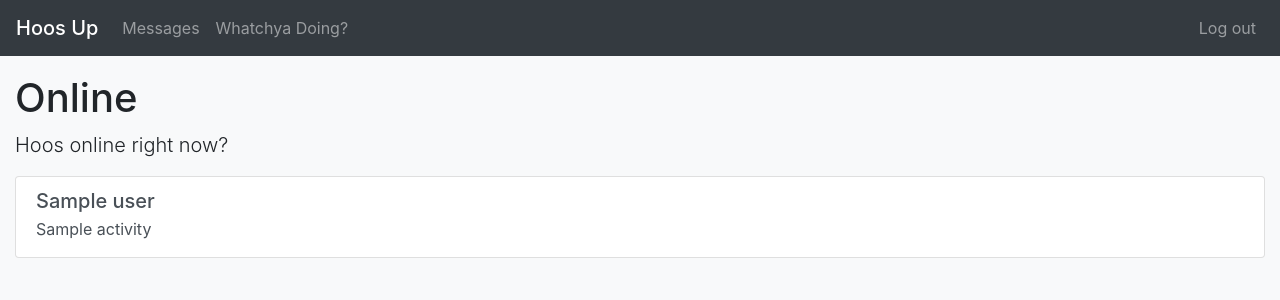
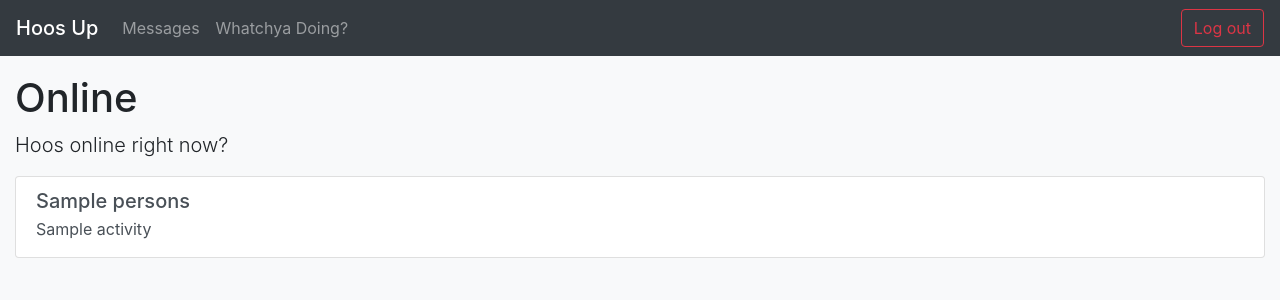
Before and after one commit to sidman00/HoosUp, a Django app: template hoosuprightnow/templates/hoosuprightnow/hoos_online.html in a window 1280 px wide. Shown: the top 300 px of the page. Run offline with Django 3.2, Linux system fonts and the light colour scheme; a user stored in the database is signed in; data comes from the database, SQL or seed files in the repository; both versions use the stored data as it was after the commit; the template is opened without the code that fills it: most values are stand-ins (such as "Sample title", 1, 10 or a date in 2020); some libraries are stand-ins or nearby versions.

Commit message:
More UI Fixes

```diff
--- a/hoosuprightnow/templates/base2.html
+++ b/hoosuprightnow/templates/base2.html
@@ -24,15 +24,22 @@
                     <a class="nav-link" data-toggle="modal" data-target="#activity-modal">Whatchya Doing?</a>
                 </li>
             </ul>
-            <ul class="navbar-nav">
+            <!--<ul class="navbar-nav">
                 <li class="nav-item">
                     {% if user.is_authenticated %}
-                    <a class="nav-link" href="{% url 'logout' %}">Log out</a>
+                        <a class="nav-link" href="{% url 'logout' %}">Log out</a>
                     {% else %}
-                    <a class="nav-link" href="{% url 'login' %}">Log in</a>
+                        <a class="nav-link" href="{% url 'login' %}">Log in</a>
                     {% endif %}
                 </li>
-            </ul>
+            </ul>-->
+            <div>
+                {% if user.is_authenticated %}
+                    <button class="btn btn-outline-danger my-2 my-sm-0" type="button" onclick="location.href='{% url 'logout' %}'">Log out</button>
+                {% else %}
+                    <button class="btn btn-outline-info my-2 my-sm-0" type="button" onclick="location.href='{% url 'login' %}'">Log in</button>
+                {% endif %}
+            </div>
         </div>
     </nav>
     <div class="container-fluid" style="padding-top:50px">
--- a/hoosuprightnow/templates/hoosuprightnow/hoos_online.html
+++ b/hoosuprightnow/templates/hoosuprightnow/hoos_online.html
@@ -6,13 +6,23 @@
     <h1 class="title">Online</h1>
     <p class="lead">Hoos online right now?</p>
     <div class="list-group pb-3">
-        {% for user in online_users %}
-        <a href="#" class="list-group-item list-group-item-action">
-            <div class="d-flex w-100 justify-content-between">
-                <h5 class="mb-1">{{ user }}</h5>
-            </div>
-            <p class="mb-1">{{ user.profile.activity }}</p>
-        </a>
+        {% for persons in online_users %}
+            {% if persons == user %}
+                <a href="/messages/write/" class="list-group-item list-group-item-action">
+                    <div class="d-flex w-100 justify-content-between">
+                        <h5 class="mb-1">{{ persons }}</h5>
+                        <span class="badge badge-primary badge-pill" style="padding-top: 6px;">You</span>
+                    </div>
+                    <p class="mb-1">{{ persons.profile.activity }}</p>
+                </a>
+            {% else %}
+                <a href="/messages/write/" class="list-group-item list-group-item-action">
+                    <div class="d-flex w-100 justify-content-between">
+                        <h5 class="mb-1">{{ persons }}</h5>
+                    </div>
+                    <p class="mb-1">{{ persons.profile.activity }}</p>
+                </a>
+            {% endif %}
         {% endfor %}
     </div>
 {% endblock %}
--- a/hoosuprightnow/urls.py
+++ b/hoosuprightnow/urls.py
@@ -6,9 +6,6 @@ app_name = 'hoosuprightnow'
 urlpatterns = [
     # /
     path('', views.index, name = 'index'),
-
-    #/logout_view
-    #path('logout_view/', views.logout_view,name = 'logout_view'),
 
     # /signup
     path('signup/' , views.SignUp.as_view(), name = 'signup'),
--- a/hoosuprightnow/views.py
+++ b/hoosuprightnow/views.py
@@ -39,6 +39,9 @@ def update_activity(request):
     return redirect('/hoos_online')
 
 def hoos_online(request):
+    if not request.user.is_authenticated:
+        return redirect('/')
+
     online_users = request.online_now
 
     context = {
```
Also changed, not shown: db.sqlite3.
